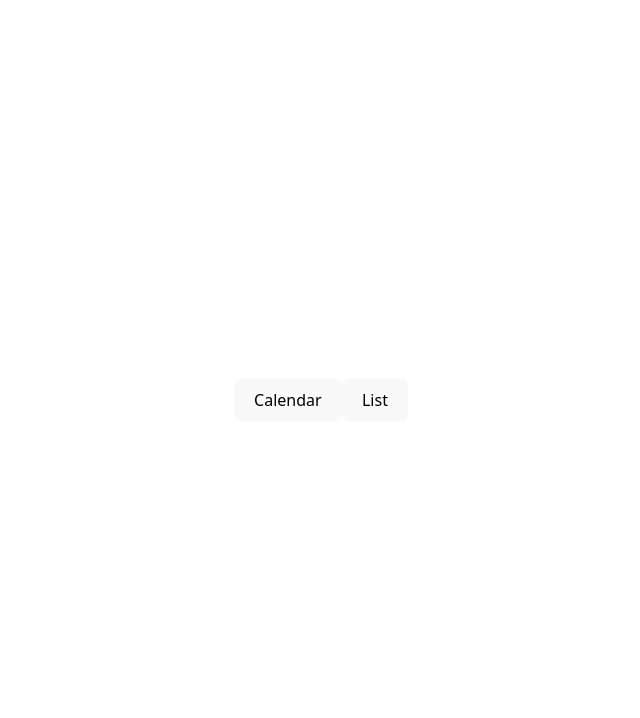
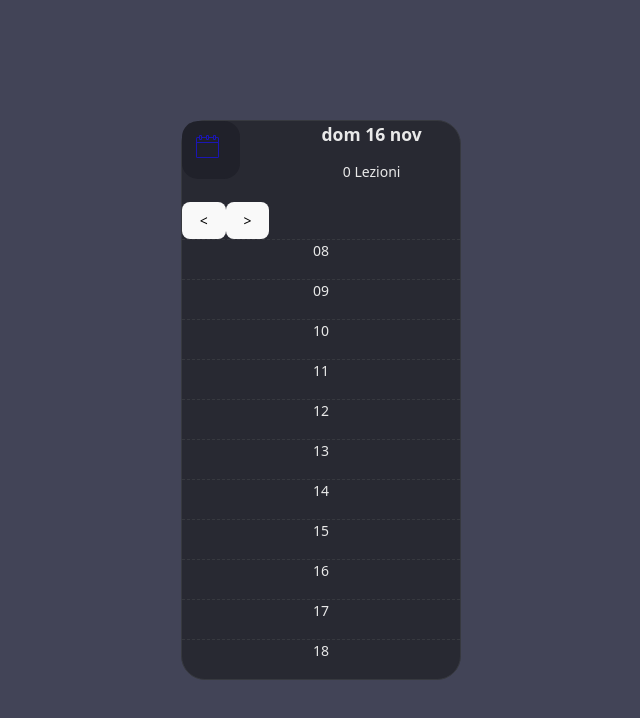
Before and after one commit to Ludovico02/calendar-from-website-xlsx-file, a React (Vite) app: page / in a window 1280 px wide. Shown: the top 718 px of the page, without its empty margins (319-959 px from the left). Built offline with nearby package versions, Linux system fonts and the light colour scheme.

Commit message:
further development of dayview project

```diff
--- a/src/components/Calendar/Calendar.jsx
+++ b/src/components/Calendar/Calendar.jsx
@@ -1,9 +1,10 @@
 import { useEffect, useState } from "react";
 import { fetchTimetable } from "../../api/api";
 import WeekView from "./WeekView";
+import DayView from "./DayView";
 
 export default function Calendar({ onReturnHome }) {
-    const [view, setView] = useState("week");
+    const [view, setView] = useState("day");
     const [data, setData] = useState([]);
     const [viewCounter, setViewCounter] = useState(0); // 0 is the current week
 
@@ -16,17 +17,9 @@ export default function Calendar({ onReturnHome }) {
         getData();
     }, []);
 
-    useEffect(() => {
-        console.log(data);
-    }, [data]);
-
-    useEffect(() => {
-        console.log(viewCounter);
-    }, [viewCounter]);
-
     return (
         <div>
-            <div>
+            {/* <div>
                 <button onClick={() => setViewCounter(viewCounter - 1)} disabled={viewCounter <= 0}>decrease</button>
                 <button onClick={() => setViewCounter(viewCounter + 1)} disabled={viewCounter >= 52}>increase</button>
                 <button onClick={() => setViewCounter(0)}>go to zero</button>
@@ -34,14 +27,17 @@ export default function Calendar({ onReturnHome }) {
             </div>
             <div>
                 <button onClick={() => setView("week")}>Settimana</button>
-                {/* <button onClick={() => setView("month")}>Mese</button> */}
-            </div>
+                <button onClick={() => setView("day")}>Giorno</button>
+                {/* <button onClick={() => setView("month")}>Mese</button> }
+            </div> /*}
 
-            {view === "week" ? (
+            {/* {view === "week" ? (
                 <WeekView data={data} counter={viewCounter} />
             ) : (
-                <MonthView />
-            )}
+                view === "month" ? (<MonthView />) : (<DayView data={data} />)
+            )} */}
+
+            <DayView data={data} />
         </div>
     )
 }
--- a/src/components/Calendar/DayView.jsx
+++ b/src/components/Calendar/DayView.jsx
@@ -1,7 +1,16 @@
-import { useState } from "react"
+import { useMemo, useState } from "react"
+import parseDateString, { isSameDate } from "../../utils/datesUtilities";
+import LectureCard from "../LectureCard";
+import "../../css/DayView.css";
+import LectureModal from "../LectureModal";
+
+const START_HOUR = 8;
+const END_HOUR = 18;
+const PIXELS_PER_HOUR = 60;
 
 export default function DayView({ data }) {
     const [currentDate, setCurrentDate] = useState(new Date());
+    const [selectedLecture, setSelectedLecture] = useState(null);
 
     const changeDay = (days) => {
         const newDate = new Date(currentDate);
@@ -19,9 +28,72 @@ export default function DayView({ data }) {
         weekday: 'short', day: 'numeric', month: 'short'
     });
 
+    const filteredData = useMemo(() => {
+        // Right now I'm assuming that the data is already in order of starting time, it should be anyways
+        const todayEvents = data.filter(el => isSameDate(currentDate, parseDateString(el.day)));
+        console.log(todayEvents);
 
+        return todayEvents.map(el => {
+            const start = Number(el.start);
+            const end = Number(el.end);
+            const duration = end - start;
+            const topPosition = (start - START_HOUR) * PIXELS_PER_HOUR;
+            const height = duration * PIXELS_PER_HOUR;
+
+            return {
+                ...el,
+                style: { top: `${topPosition}px`, height: `${height}px` }
+            }
+        });
+
+    }, [data, currentDate]);
+
+    const hoursGrid = Array(END_HOUR - START_HOUR + 1).fill(0).map((_, i) => (START_HOUR + i));
 
     return (
-        <div></div>
+        <div>
+            <div className="day-view">
+                <header>
+                    <div className="icon">
+                        <svg
+                            xmlns="http://www.w3.org/2000/svg"
+                            viewBox="0 0 32 32"
+                            width={32} height={32}
+                        >
+                            <path
+                                d="M22.5 3H21V2a1 1 0 0 0-1-1h-1a1 1 0 0 0-1 1v1h-4V2a1 1 0 0 0-1-1h-1a1 1 0 0 0-1 1v1H7V2a1 1 0 0 0-1-1H5a1 1 0 0 0-1 1v1H2.5A1.5 1.5 0 0 0 1 4.5v18A1.5 1.5 0 0 0 2.5 24h20a1.5 1.5 0 0 0 1.5-1.5v-18A1.5 1.5 0 0 0 22.5 3zM19 2h1v3h-1zm-7 0h1v3h-1zM5 2h1v3H5zM2.5 4H4v1a1 1 0 0 0 1 1h1a1 1 0 0 0 1-1V4h4v1a1 1 0 0 0 1 1h1a1 1 0 0 0 1-1V4h4v1a1 1 0 0 0 1 1h1a1 1 0 0 0 1-1V4h1.5a.5.5 0 0 1 .5.5V8H2V4.5a.5.5 0 0 1 .5-.5zm20 19h-20a.5.5 0 0 1-.5-.5V9h21v13.5a.5.5 0 0 1-.5.5z"
+                                style={{ fill:"#1b16b5ff" }}
+                            />
+                        </svg>
+                    </div>
+                    <h2 onClick={goToToday}>{dateTitle}</h2>
+
+                    {/* Show the number of lectures that day */}
+                    <p>{`${filteredData.length} Lezioni`}</p>
+
+                    <div className="nav-buttons">
+                        <button onClick={() => changeDay(-1)}>&lt;</button>
+                        <button onClick={() => changeDay(1)}>&gt;</button>
+                    </div>
+                </header>
+                <div className="calendar">
+                    <div className="calendar-hours-grid">
+                        {hoursGrid.map((hour, i) => (
+                            <div key={hour + i} className="calendar-hour">
+                                <p className="label">{hour.toString().length === 2 ? hour : "0" + hour.toString()}</p>
+                            </div>
+                        ))}
+                    </div>
+                    <div className="calendar-events-grid">
+                        {filteredData.map((el, i) => (
+                            <div key={el.day + i} className="calendar-event">
+                                <LectureCard data={el} onClick={() => setSelectedLecture(el)} />
+                            </div>
+                        ))}
+                    </div>
+                </div>
+            </div>
+            {selectedLecture && <LectureModal data={selectedLecture} onClose={() => setSelectedLecture(null)} />}
+        </div>
     )
 }
--- /dev/null
+++ b/src/css/DayView.css
@@ -0,0 +1,164 @@
+:root {
+    --bg-root: rgb(66, 68, 87);
+    --bg-primary-rgb: 32, 33, 42;
+    --bg-primary: rgb(var(--bg-primary-rgb));
+    --bg-secondary: rgb(55, 57, 63);
+    --bg-tertiary: rgb(40, 41, 50);
+    --hi-success: rgb(17, 201, 0);
+    --hi-warning: rgb(255, 147, 5);
+    --hi-danger: rgb(255, 0, 126);
+    --hi-primary: rgb(138, 149, 255);
+    --hi-secondary: rgb(90, 104, 242);
+    --bg-hi: radial-gradient(
+    74% 185% at -3% 0%,
+    var(--hi-secondary) 0%,
+    var(--hi-primary) 100%
+  );
+    --fg-primary: rgb(233, 233, 233);
+    --fg-secondary: rgba(131, 133, 137);
+    --fw-sm: 500;
+    --fw-base: 700;
+    --sp-base: 16px;
+    --sp-sm-1: calc(7 / 8 * var(--sp-base));
+    --sp-sm-2: calc(6 / 8 * var(--sp-base));
+    --sp-sm-3: calc(5 / 8 * var(--sp-base));
+    --sp-sm-4: calc(4 / 8 * var(--sp-base));
+    --sp-sm-5: calc(3 / 8 * var(--sp-base));
+    --sp-sm-6: calc(2 / 8 * var(--sp-base));
+    --sp-sm-7: calc(1 / 8 * var(--sp-base));
+    --sp-lg-7: calc((1 + 7 / 8) * var(--sp-base));
+    --sp-lg-6: calc((1 + 6 / 8) * var(--sp-base));
+    --sp-lg-5: calc((1 + 5 / 8) * var(--sp-base));
+    --sp-lg-4: calc((1 + 4 / 8) * var(--sp-base));
+    --sp-lg-3: calc((1 + 3 / 8) * var(--sp-base));
+    --sp-lg-2: calc((1 + 2 / 8) * var(--sp-base));
+    --sp-lg-1: calc((1 + 1 / 8) * var(--sp-base));
+    --fs-sm-1: 0.8rem;
+    --fs-base: 1rem;
+    --fs-lg-1: 1.25rem;
+    --fs-lg-2: 1.563rem;
+    --fs-lg-3: 1.953rem;
+    --fs-lg-4: 2.441rem;
+    --bd-radius: 24px;
+    --bd: 1px solid var(--bg-secondary);
+    --transition: 300ms ease-in-out;
+    --transition-slow: 500ms ease-in-out;
+}
+
+* {
+    padding: 0;
+    margin: 0;
+    box-sizing: border-box;
+}
+
+html {
+    font-size: 14px;
+    line-height: 1.2;
+    font-family: sans-serif;
+    font-weight: var(--fw-base);
+}
+
+body {
+    background: var(--bg-root);
+    display: grid;
+    place-content: center;
+    padding: var(--sp-base);
+    color: var(--fg-primary);
+}
+
+.day-view {
+    width: 20rem;
+    height: 40rem;
+}
+
+.day-view {
+    --icon-size: 58px;
+    --padding: var(var(--sp-lg-1));
+    background: var(--bg-tertiary);
+    border: var(--bd);
+    border-radius: var(--bd-radius);
+    display: grid;
+    grid-template-rows: max-content 1fr;
+}
+
+.day-view > header {
+    display: grid;
+    grid-template-columns: max-content 1fr;
+    grid-template-rows: repeat(2, 1fr);
+    gap: var(--sp-sm-1);
+    grid-template-areas: "icon header" "icon sub-header";
+    padding: var(--padding);
+}
+
+.icon {
+    grid-area: icon;
+    display: grid;
+    place-content: center;
+    border-radius: calc(2 / 3 * var(--bd-radius));
+    width: var(--icon-size);
+    height: var(--icon-size);
+    background: var(--bg-primary);
+    color: var(--hi-primary);
+}
+
+header > h2 {
+    grid-area: header;
+    font-size: var(--fs-lg-1);
+    align-self: end;
+}
+
+header > p {
+    grid-area: sub-header;
+    font-weight: var(--fw-sm);
+}
+
+.day-view > *:nth-child(2) {
+    margin: 0 var(--padding) var(--padding);
+    place-self: stretch;
+}
+
+/* How to pass the hours and the resolution? */
+.calendar {
+    --left-margin: var(--sp-base);
+    --hours: calc(var(--end-hour) - var(--start-hour));
+    --rows: calc(var(--resolution) * var(--hours));
+    position: relative;
+}
+
+.calendar-hours-grid {
+    display: grid;
+    grid-auto-flow: row;
+    grid-auto-rows: 1fr;
+}
+
+.calendar > * {
+    position: absolute;
+    left: 0;
+    right: 0;
+    bottom: 0;
+    top: 0;
+}
+
+.calendar-hour {
+    border-top: 1px dashed var(--bg-secondary);
+}
+
+.calendar-hour > label {
+    font-size: var(--fs-sm-1);
+    line-height: 2.5;
+}
+
+.calendar-events-grid {
+    display: grid;
+    grid-template-columns: 1fr;
+    grid-template-rows: repeat(var(--rows), 1fr);
+    left: calc(2 * var(--left-margin));
+}
+
+.calendar-event {
+    background: var(--bg-primary);
+    --start-row: ;
+    grid-row-start: calc((var(--start) - var(--start-hour)) * var(--resolution) + 1);
+    padding: var(--sp-sm-2);
+    border-radius: calc(2 / 3 * var(--bd-radius));
+}
--- a/src/pages/Home.jsx
+++ b/src/pages/Home.jsx
@@ -12,7 +12,7 @@ export default function Home() {
     // Temporary I will implement re-routing
     return (
         <div>
-            { view === "" && (
+            {/* { view === "" && (
                     <div>
                         <button onClick={() => setView("calendar")}>Calendar</button>
                         <button onClick={() => setView("list")}>List</button>
@@ -22,7 +22,9 @@ export default function Home() {
             <div>
                 { view === "calendar" && <Calendar onReturnHome={resetView} /> }
                 { view === "list" && <ListView onReturnHome={resetView} /> }
-            </div>
+            </div> */}
+
+            <Calendar onReturnHome={resetView} />
         </div>
     )
 }
```
